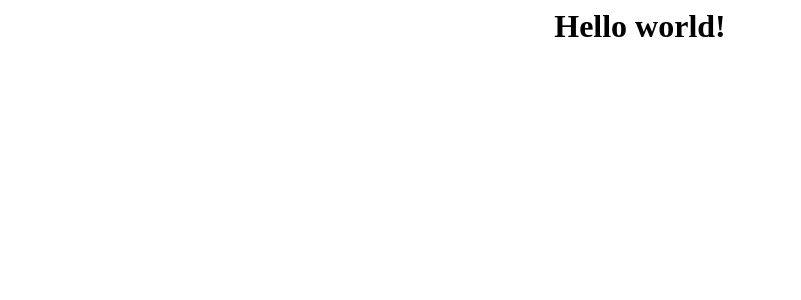
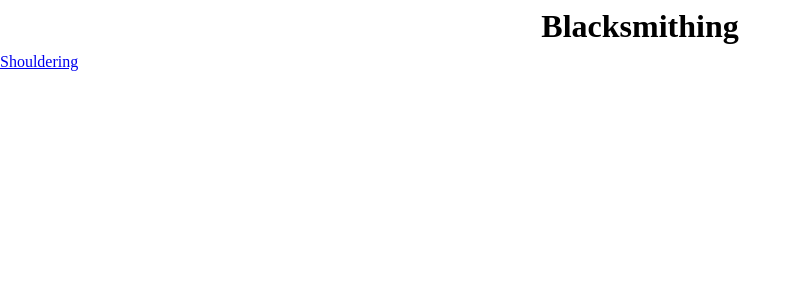
Before and after one commit to ZdenekJ/Blacksmithing, a Nuxt app: page / in a window 1280 px wide. Shown: the top 300 px of the page, without its empty margins (0-801 px from the left). Built offline with nearby package versions, Linux system fonts and the light colour scheme.

Commit message:
Doplnění jazyka

```diff
--- a/nuxt.config.js
+++ b/nuxt.config.js
@@ -1,7 +1,21 @@
 export default {
   target: 'static',
   css: [
-      // CSS file in the project
-      '@/static/css/main.css',
+    // CSS file in the project
+    '@/static/css/main.css',
+  ],
+
+  head: {
+    htmlAttrs: {
+      lang: 'cz'
+    },
+    titleTemplate: 'Blacksmithing',
+    meta: [
+      {charset: 'utf-8'},
+      {name: 'viewport', content: 'width=device-width, initial-scale=1'},
+
+      // hid is used as unique identifier. Do not use `vmid` for it as it will not work
+      {hid: 'description', name: 'description', content: 'Meta description'}
     ]
+  }
 }
--- a/pages/index.vue
+++ b/pages/index.vue
@@ -1,3 +1,6 @@
 <template>
-  <h1>Hello world!</h1>
+  <div>
+  <h1>Blacksmithing</h1>
+  <nuxt-link to="/shouldering">Shouldering</nuxt-link>
+  </div>
 </template>
```
